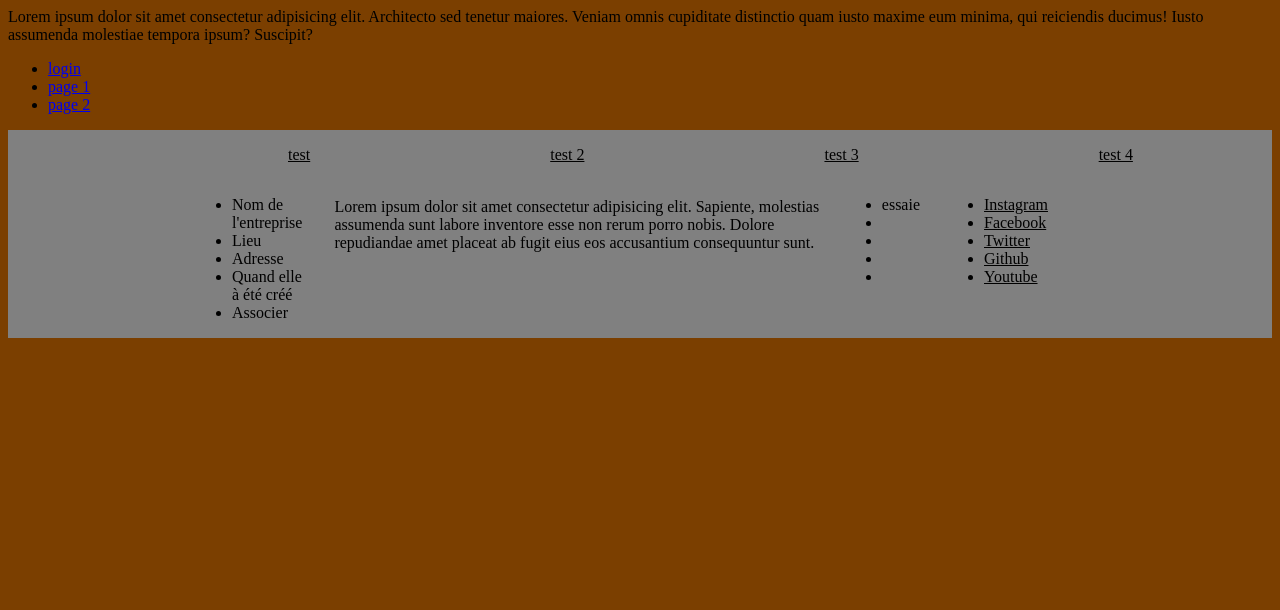
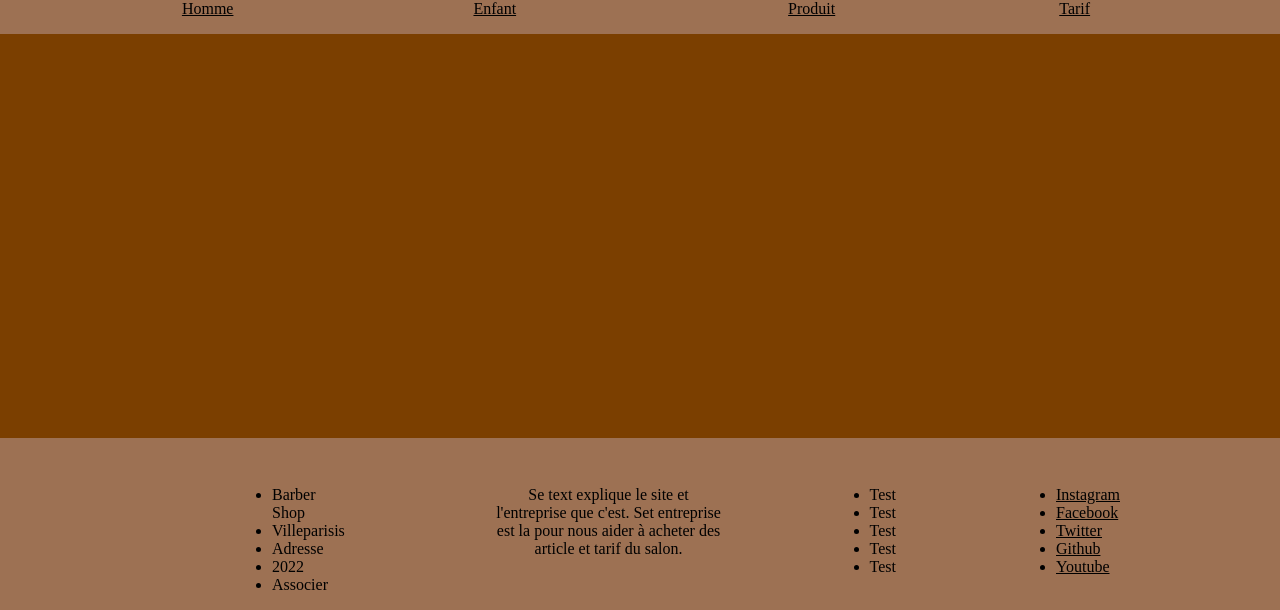
Before and after one commit to NormanACS/Site-web, a plain HTML site: page index.html in a window 1280 px wide. Shown: the part 190-800 px from the top of the page. Drawn offline with Linux system fonts and the light colour scheme.

Commit message:
two commit

```diff
--- a/assets/css/styles.css
+++ b/assets/css/styles.css
@@ -1,7 +1,23 @@
+/*--body--*/
 body {
-    background-color: #7B3F00;
+  margin: 0px;
+  background-color: #7b3f00;
 }
 
+/*--text color--*/
+
+.text-color-bleu {
+  color: blue;
+}
+
+.text-color-red {
+  color: red;
+}
+
+.text-blue-ul {
+  color: blue;
+  text-decoration: underline;
+}
 
 .text-color-blue {
   color: blue;
@@ -28,17 +44,38 @@ color: white;
   font-weight: 800;
 }
 
+/*--bg--*/
+
+.bg-orange {
+  background-color: orange;
+}
+
 .bg-black {
   background-color: black;
 }
 
-.bg-grey {
-    background-color: gray;
+.bg-brown-clair {
+  background-color: #9d7153;
 }
 
-#nav {
+/*-nav-*/
+
+.bg-nav {
+  background-color: black;
   display: flex;
   flex-direction: row;
+  list-style-type: none;
+  line-height: 4em;
+}
+
+nav,
+#nav {
+  list-style-type: none;
+  text-decoration: none;
+}
+
+a {
+  text-decoration: none;
 }
 
 .nav {
@@ -47,17 +84,31 @@ color: white;
   list-style-type: none;
 }
 
+/*-margin+padding-*/
+
 .mt-40 {
   margin-top: 7em;
 }
 
-.mt-2O {
+.mt-20 {
   margin-top: 5em;
 }
 
-.my-40{
+.my-40 {
   margin-top: 5em;
   margin-bottom: 5em;
+}
+
+.pt {
+  padding-top: 1em;
+}
+
+.pt-10 {
+    padding-top: 4em;
+}
+
+.pb {
+  padding-bottom: 2em;
 }
 
 .px-10 {
@@ -65,9 +116,38 @@ color: white;
   padding-right: 2em;
 }
 
+.px-20 {
+  padding-left: 5em;
+  padding-right: 5em;
+}
+
+.px-60 {
+  padding-left: 12em;
+  padding-right: 12em;
+}
+
+.pl-10 {
+  padding-left: 2em;
+}
+
+.pl-40 {
+  padding-left: 13em;
+}
+
+.px-60 {
+  padding-left: 13em;
+  padding-right: 13em;
+}
+
 .px-10-text {
+  padding-left: 4em;
+  padding-right: 4em;
   text-align: center;
+}
 
+.px-50 {
+  padding-left: 4em;
+  padding-right: 4em;
 }
 
 .px-40 {
@@ -75,20 +155,97 @@ color: white;
   padding-right: 15em;
 }
 
-.pl-10 {
-    padding-left: 2em;
+.px-30 {
+  padding-right: 5em;
+  padding-left: 12em;
 }
 
 .pr-10 {
   padding-right: 2em;
 }
 
+/*-justify-*/
+
+.justify-items {
+  justify-items: center;
+}
+
+.justify-content {
+  justify-content: center;
+}
+
+.justify-content-espace {
+  display: flex;
+  justify-content: space-around;
+}
+
+/*-flex-*/
+
+.flex {
+  display: flex;
+  flex: auto;
+}
+
+.flex-direction-row {
+  flex-direction: row;
+}
+
+.flex-direction-row-reverse {
+  flex-direction: row-reverse;
+}
+
+.flex-cl {
+  flex-direction: column;
+}
+
+.flex-cl-reverse {
+  flex-direction: column-reverse;
+}
+
+.flex-row {
+  flex-direction: row;
+}
+
+.flex-row-reverse {
+  flex-direction: row-reverse;
+}
+
+.flex-wrap {
+  flex-wrap: wrap;
+}
+
+.flex-wrap-reverse {
+  flex-wrap: wrap-reverse;
+}
+
+/*-grind-*/
+
+.grid {
+  display: grid;
+  grid-template-columns: 200px 2fr 2fr;
+  grid-template-rows: 100%;
+}
+
+/*-footer-*/
+
 .contenue-footer {
+  flex: 1 0 auto;
   margin: 0em;
-    display: flex;
-    justify-content: center;
-    padding-left: 12em;
-    padding-right: 12em;
   list-style-type: none;
+  flex-shrink: 0;
+}
 
+.flex-wrap {
+  flex-wrap: wrap;
 }
+
+.footer {
+  overflow: hidden;
+}
+.position {
+  position: absolute;
+}
+
+.bottom {
+  bottom: 0px;
+}
--- a/index.html
+++ b/index.html
@@ -6,57 +6,43 @@
     <meta name="viewport" content="width=device-width, initial-scale=1.0" />
     <link rel="stylesheet" href="./assets/css/styles.css" />
     <title>Site Norman</title>
-
+    <img src="./assets/img/logo.png">
+    <nav class="bg-brown-clair justify-content-espace">
+      <ul class="nav flex-wrap">
+        <li class="pl-10"><a href="#" class="text-black-ul">Homme</a></li>
+        <li class="px-40"><a href="#" class="text-black-ul">Enfant</a></li>
+        <li class="px-10"><a href="#" class="text-black-ul">Produit</a></li>
+        <li class="px-30"><a href="#" class="text-black-ul">Tarif</a></li>
+      </ul>
+    </nav>
   </head>
   <body>
-    <img src="./assets/img/logo.png">
     <!-- ceci est la branch de norman -->
-    <p>Lorem ipsum dolor sit amet consectetur adipisicing elit. Architecto sed tenetur maiores. Veniam omnis cupiditate distinctio quam iusto maxime eum minima, qui reiciendis ducimus! Iusto assumenda molestiae tempora ipsum? Suscipit?</p>
-    <nav>
-      <ul>
-        <li>
-          <a href="login">login</a>
-        </li>
-        <li>
-          <a href="./pages/page1/index.html">page 1</a>
-        </li>
-        <li>
-          <a href="./pages/page2/index.html">page 2</a>
-        </li>
-      </ul>
-    </nav>
+
   </body>
-   <footer class="bg-grey">
-    <nav class="nav">
-      <ul class="nav">
-        <li class="px-40"><a href="#" class="text-black-ul">test</a></li>
-        <li class=""><a href="#" class="text-black-ul">test 2</a></li>
-        <li class="px-40"><a href="#" class="text-black-ul">test 3</a></li>
-        <li class=""><a href="#" class="text-black-ul">test 4</a></li>
-      </ul>
-    </nav>
-   <nav class="contenue-footer">
-    <ul class="px-10">
-      <li>Nom de l'entreprise</li>
-      <li>Lieu</li>
+   <footer class="bg-brown-clair  justify-content position bottom">
+   <nav class="contenue-footer flex justify-content pt px-30 ">
+    <ul class="px-20 pt">
+      <li class="pr-10">Barber Shop</li>
+      <li>Villeparisis</li>
       <li>Adresse</li>
-      <li>Quand elle à été créé</li>
+      <li>2022</li>
       <li>Associer</li>
     </ul>
-    <br class="px-10-text">Lorem ipsum dolor sit amet consectetur adipisicing elit. Sapiente, molestias assumenda sunt labore inventore esse non rerum porro nobis. Dolore repudiandae amet placeat ab fugit eius eos accusantium consequuntur sunt.</p>
-    <ul class="px-10">
-      <li class="text-color-black">essaie</></li>
-      <li class="text-color-black"></li>
-      <li class="text-color-black"></li>
-      <li class="text-color-black"></li>
-      <li class="text-color-black"></li>
+    <p class="px-10-text pt ">Se text explique le site et l'entreprise que c'est. Set entreprise est la pour nous aider à acheter des article et tarif du salon.</p>
+    <ul class="px-20 pt">
+      <li class="text-color-black ">Test</li>
+      <li class="text-color-black ">Test</li>
+      <li class="text-color-black ">Test</li>
+      <li class="text-color-black ">Test</li>
+      <li class="text-color-black ">Test</li>
     </ul>
-    <ul class="px-10">
-      <li><a href="" class="text-black-ul">Instagram</a></li>
-      <li><a href="" class="text-black-ul">Facebook</a></li>
-      <li><a href="" class="text-black-ul">Twitter</a></li>
-      <li><a href="https://github.com/NormanACS" class="text-black-ul">Github</a></li>
-      <li><a href="" class="text-black-ul">Youtube</a></li>
+    <ul class="px-20 pt">
+      <li><a href="" class="text-black-ul ">Instagram</a></li>
+      <li><a href="" class="text-black-ul ">Facebook</a></li>
+      <li><a href="" class="text-black-ul ">Twitter</a></li>
+      <li><a href="https://github.com/NormanACS" class="text-black-ul ">Github</a></li>
+      <li><a href="" class="text-black-ul ">Youtube</a></li>
     </ul>
    </nav>
    </footer>
```
Lines whose indentation alone changed are shown as unchanged.
